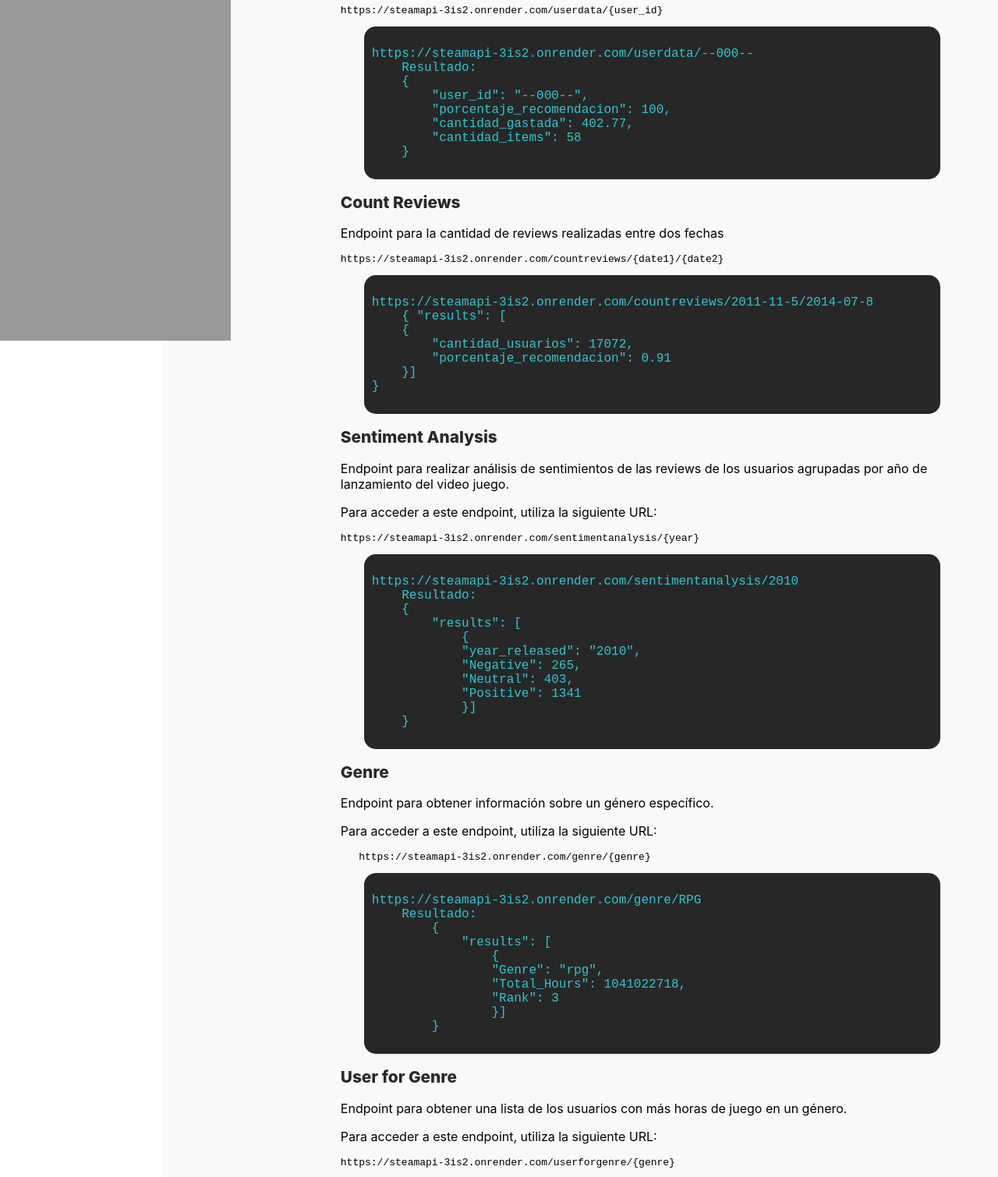
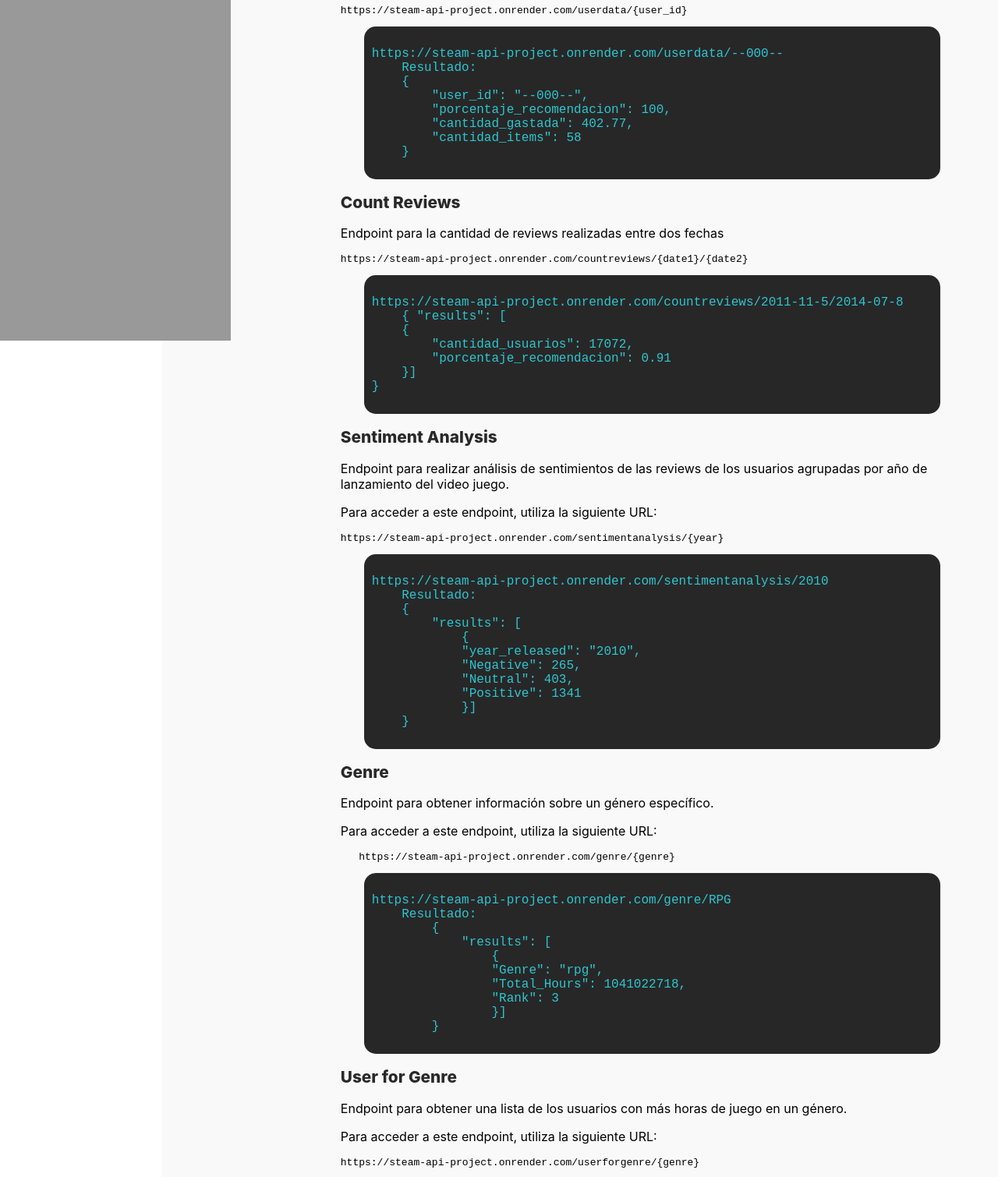
Before and after one commit to kimnegrette3/MLOps-Steam-Recommender-System, a plain HTML site: page index.html in a window 1280 px wide. Shown: the part 403-1913 px from the top of the page at 78% size. Drawn offline with Linux system fonts and the light colour scheme.

Commit message:
cambio de html

```diff
--- a/index.html
+++ b/index.html
@@ -29,12 +29,12 @@
             <h1 id="intro">Steam-Recommendations-API</h1>
             <p>Esta página contiene la descripción de los endpoints disponibles para el uso en Steam-Recommendations-API.<br/>
             Para acceder a cada endpoint se debe enviar una petición GET al servidor, con el formato indicado en cada uno y la respuesta será en formato JSON.</p>
-            <p>Link a documentación automática de FastAPI: <a href="https://steamapi-3is2.onrender.com/docs">Click aquí</a></p>
+            <p>Link a documentación automática de FastAPI: <a href="https://steam-api-project.onrender.com/docs">Click aquí</a></p>
             <h2 id="userdata">User Data</h2>
             <p>Endpoint para obtener datos de usuario.</p>
             <p>User Data: Recibe un string con el "User Id" y devuelve un summary del user</p><p>Para acceder a este endpoint, utiliza la siguiente URL:</p>
-            <pre>https://steamapi-3is2.onrender.com/userdata/{user_id}</pre>
-<div class="code"><p>https://steamapi-3is2.onrender.com/userdata/--000--
+            <pre>https://steam-api-project.onrender.com/userdata/{user_id}</pre>
+<div class="code"><p>https://steam-api-project.onrender.com/userdata/--000--
     Resultado:
     {
         "user_id": "--000--",
@@ -45,8 +45,8 @@
             <h2 id="countreviews">Count Reviews</h2>
             <p>Endpoint para la cantidad de reviews realizadas entre dos fechas</p>
             <p> </p>
-            <pre>https://steamapi-3is2.onrender.com/countreviews/{date1}/{date2}</pre>
-            <div class="code"><p>https://steamapi-3is2.onrender.com/countreviews/2011-11-5/2014-07-8
+            <pre>https://steam-api-project.onrender.com/countreviews/{date1}/{date2}</pre>
+            <div class="code"><p>https://steam-api-project.onrender.com/countreviews/2011-11-5/2014-07-8
     { "results": [
     {
         "cantidad_usuarios": 17072,
@@ -56,8 +56,8 @@
             <h2 id="sentiment">Sentiment Analysis</h2>
             <p>Endpoint para realizar análisis de sentimientos de las reviews de los usuarios agrupadas por año de lanzamiento del video juego.</p>
             <p>Para acceder a este endpoint, utiliza la siguiente URL:</p>
-            <pre>https://steamapi-3is2.onrender.com/sentimentanalysis/{year}</pre>
-<div class="code"><p>https://steamapi-3is2.onrender.com/sentimentanalysis/2010
+            <pre>https://steam-api-project.onrender.com/sentimentanalysis/{year}</pre>
+<div class="code"><p>https://steam-api-project.onrender.com/sentimentanalysis/2010
     Resultado:
     {
         "results": [
@@ -71,8 +71,8 @@
             <h2 id="genre">Genre</h2>
             <p>Endpoint para obtener información sobre un género específico.</p>
             <p>Para acceder a este endpoint, utiliza la siguiente URL:</p>
-            <pre>   https://steamapi-3is2.onrender.com/genre/{genre}</pre>
-<div class="code"><p>https://steamapi-3is2.onrender.com/genre/RPG
+            <pre>   https://steam-api-project.onrender.com/genre/{genre}</pre>
+<div class="code"><p>https://steam-api-project.onrender.com/genre/RPG
     Resultado:
         {
             "results": [
@@ -86,8 +86,8 @@
             <h2 id="userforgenre">User for Genre</h2>
             <p>Endpoint para obtener una lista de los usuarios con más horas de juego en un género.</p>
             <p>Para acceder a este endpoint, utiliza la siguiente URL:</p>
-            <pre>https://steamapi-3is2.onrender.com/userforgenre/{genre}</pre>
-<div class="code"><p>https://steamapi-3is2.onrender.com/userforgenre/Indie
+            <pre>https://steam-api-project.onrender.com/userforgenre/{genre}</pre>
+<div class="code"><p>https://steam-api-project.onrender.com/userforgenre/Indie
 
 {
     "results": [
@@ -117,8 +117,8 @@
             <h2 id="developer">Developer</h2>
             <p>Endpoint para obtener información sobre un desarrollador específico.</p>
             <p>Para acceder a este endpoint, utiliza la siguiente URL:</p>
-            <pre>https://steamapi-3is2.onrender.com/developer/{developer}</pre>
-<div class="code"><p>https://steamapi-3is2.onrender.com/developer/Mortis Games
+            <pre>https://steam-api-project.onrender.com/developer/{developer}</pre>
+<div class="code"><p>https://steam-api-project.onrender.com/developer/Mortis Games
 {
     "results": [
         {
@@ -132,8 +132,8 @@
             <h2 id="mlrecommendation">Game Recommendations</h2>
             <p>Endpoint para obtener recomendaciones de juegos basado en un juego específico.</p>
             <p>Para acceder a este endpoint, utiliza la siguiente URL:</p>
-            <pre>https://steamapi-3is2.onrender.com/game_recommendations/{game_id}</pre>
-            <div class="code"><p>https://steamapi-3is2.onrender.com/game_recommendations/47810
+            <pre>https://steam-api-project.onrender.com/game_recommendations/{game_id}</pre>
+            <div class="code"><p>https://steam-api-project.onrender.com/game_recommendations/47810
 {
     "results": [
         {
```
